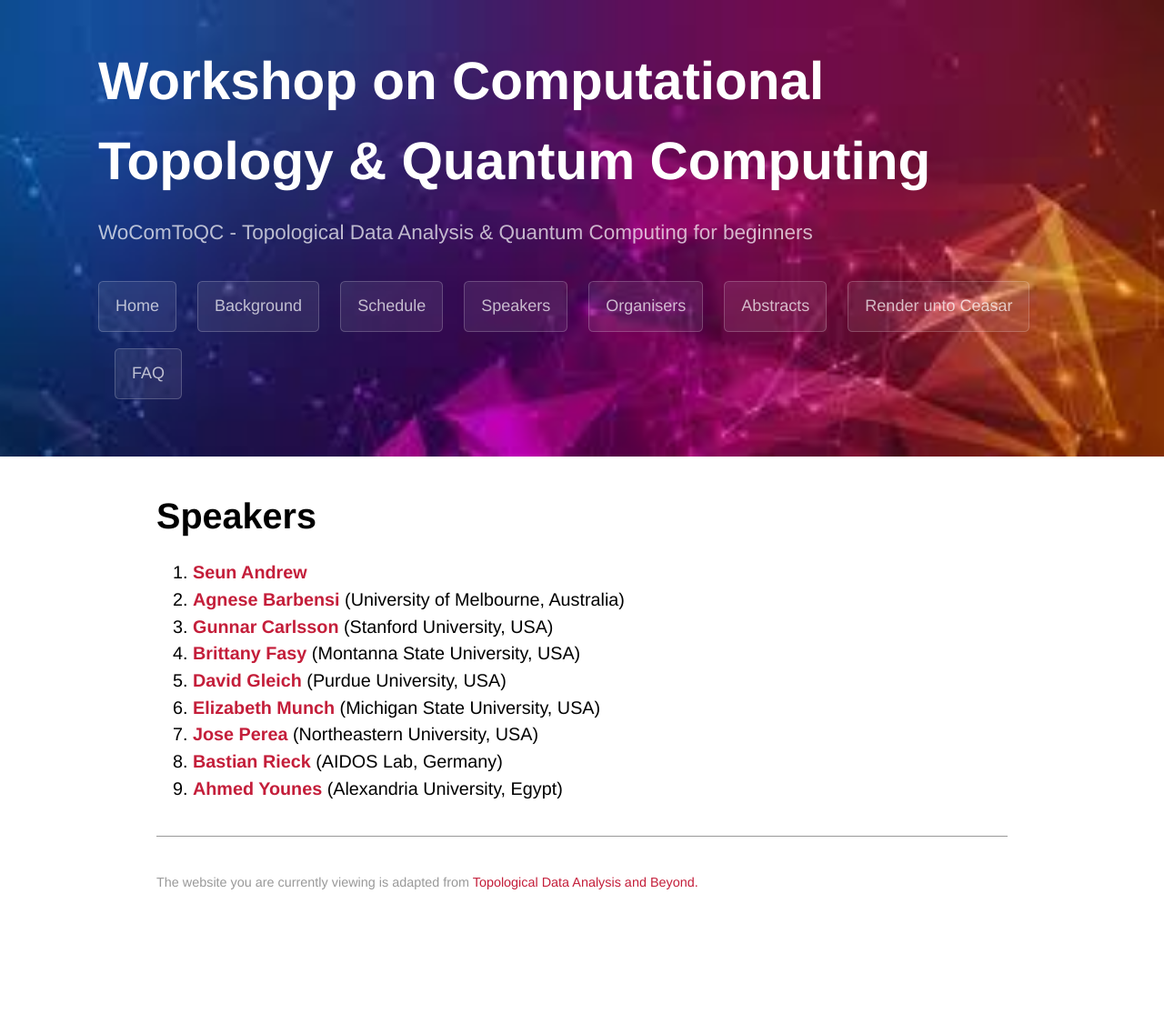
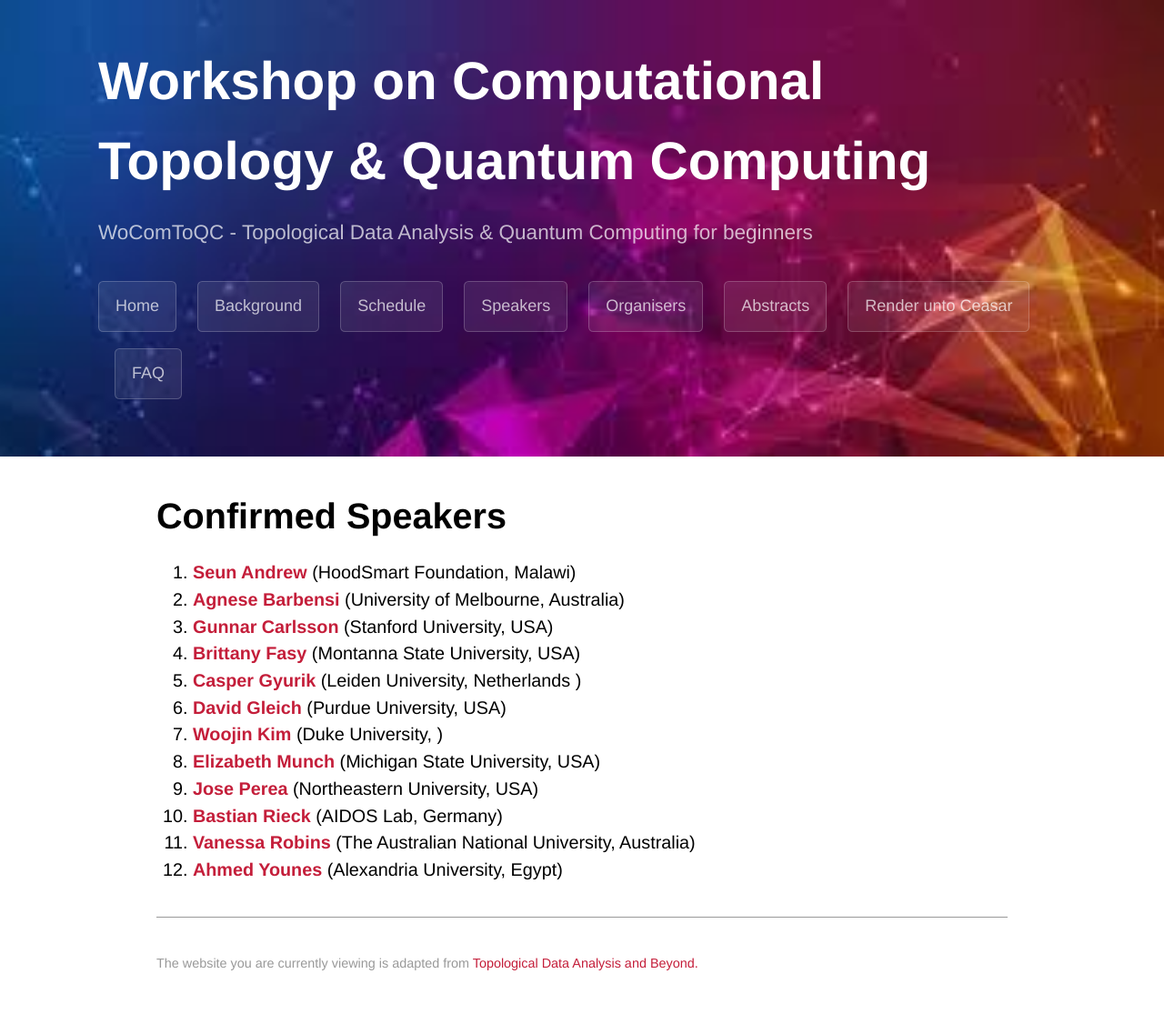
Before and after one commit to WoComtoQC/wocomtoqc.github.io, a Jekyll site: the page built from speakers.md, in a window 1280 px wide. Shown: the whole page at 91% size. Built offline with Jekyll 4.4.1, drawn with Linux system fonts in a browser that asks for light colours; some web fonts are replaced; our own code applies the rules of GitHub Pages for plain Markdown files; before the commit the page ends 1037 px from its top, so only the background shows below that.

Commit message:
Update speakers.md

```diff
--- a/speakers.md
+++ b/speakers.md
@@ -4,15 +4,18 @@ layout: default
 
 
 
-# Speakers
+# Confirmed Speakers
 
 
-1. [**Seun Andrew**](https://www.linkedin.com/in/sean-thawe-61313624b/)
+1. [**Seun Andrew**](https://www.linkedin.com/in/sean-thawe-61313624b/) (HoodSmart Foundation, Malawi)
 2.  [**Agnese Barbensi**](https://sites.google.com/view/agnesebarbensi/home) (University of Melbourne, Australia)
 3.  [**Gunnar Carlsson**](https://mathematics.stanford.edu/people/gunnar-carlsson) (Stanford University, USA)
 4.  [**Brittany Fasy**](https://www.cs.montana.edu/directory/1812041/brittany-fasy) (Montanna State University, USA)
-5.  [**David Gleich**](https://www.cs.purdue.edu/homes/dgleich/) (Purdue University, USA)
-6.  [**Elizabeth Munch**](http://www.elizabethmunch.com/) (Michigan State University, USA)
-7.  [**Jose Perea**](https://www.joperea.com/) (Northeastern University, USA)
-8.  [**Bastian Rieck**](https://bastian.rieck.me/) (AIDOS Lab, Germany)
-9.  [**Ahmed Younes**](https://www.linkedin.com/in/ahmed-younes-18910592/) (Alexandria University, Egypt)
+5.  [**Casper Gyurik**](https://www.universiteitleiden.nl/en/staffmembers/casper-gyurik#tab-1) (Leiden University, Netherlands )
+6.  [**David Gleich**](https://www.cs.purdue.edu/homes/dgleich/) (Purdue University, USA)
+7.  [**Woojin Kim**](https://scholars.duke.edu/person/Woojin.Kim) (Duke University, )
+8.  [**Elizabeth Munch**](http://www.elizabethmunch.com/) (Michigan State University, USA)
+9.  [**Jose Perea**](https://www.joperea.com/) (Northeastern University, USA)
+10.  [**Bastian Rieck**](https://bastian.rieck.me/) (AIDOS Lab, Germany)
+11.  [**Vanessa Robins**](https://physics.anu.edu.au/contact/people/profile.php?ID=75)   (The Australian National University, Australia)
+12.  [**Ahmed Younes**](https://www.linkedin.com/in/ahmed-younes-18910592/) (Alexandria University, Egypt)
```
